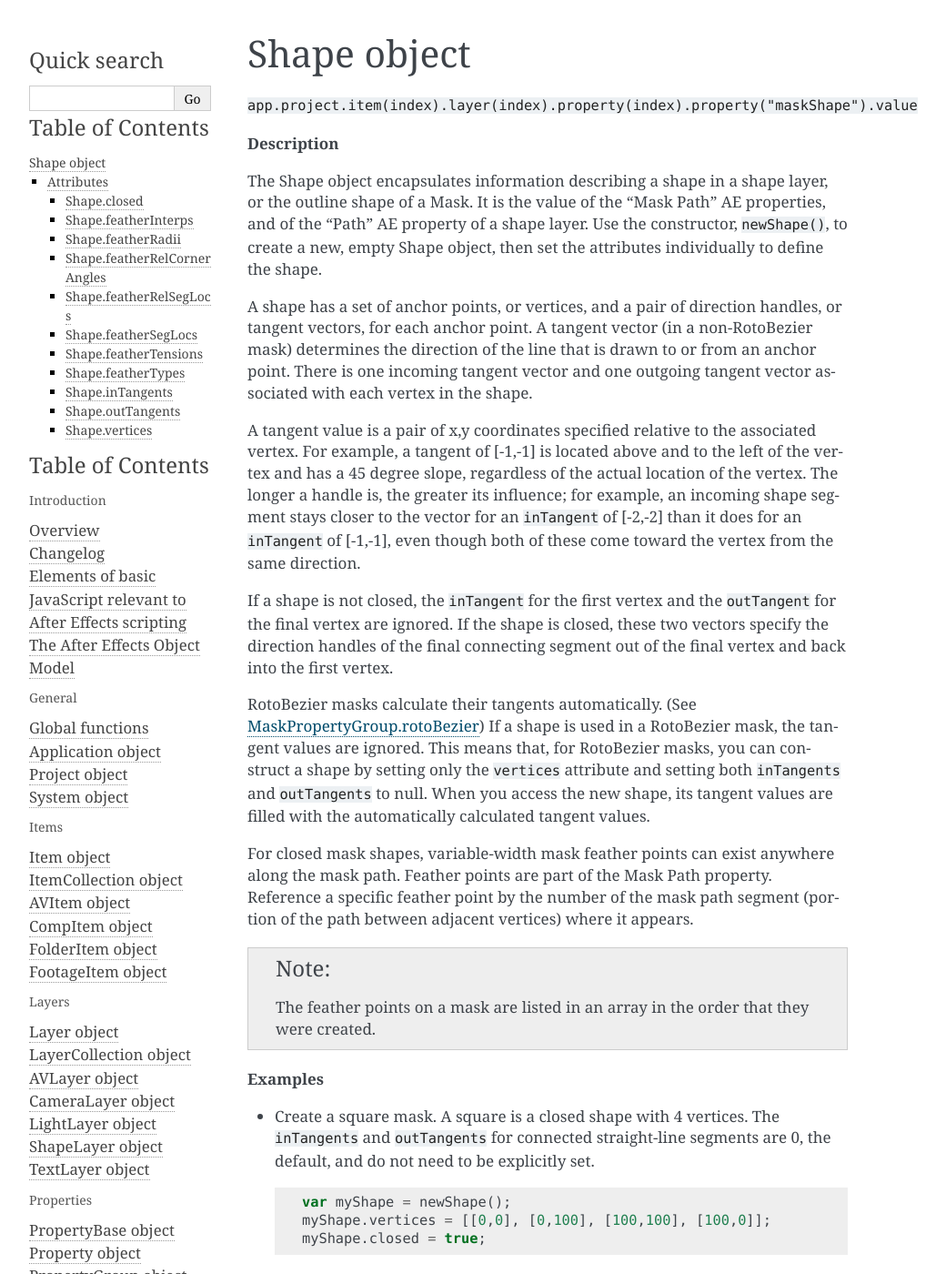
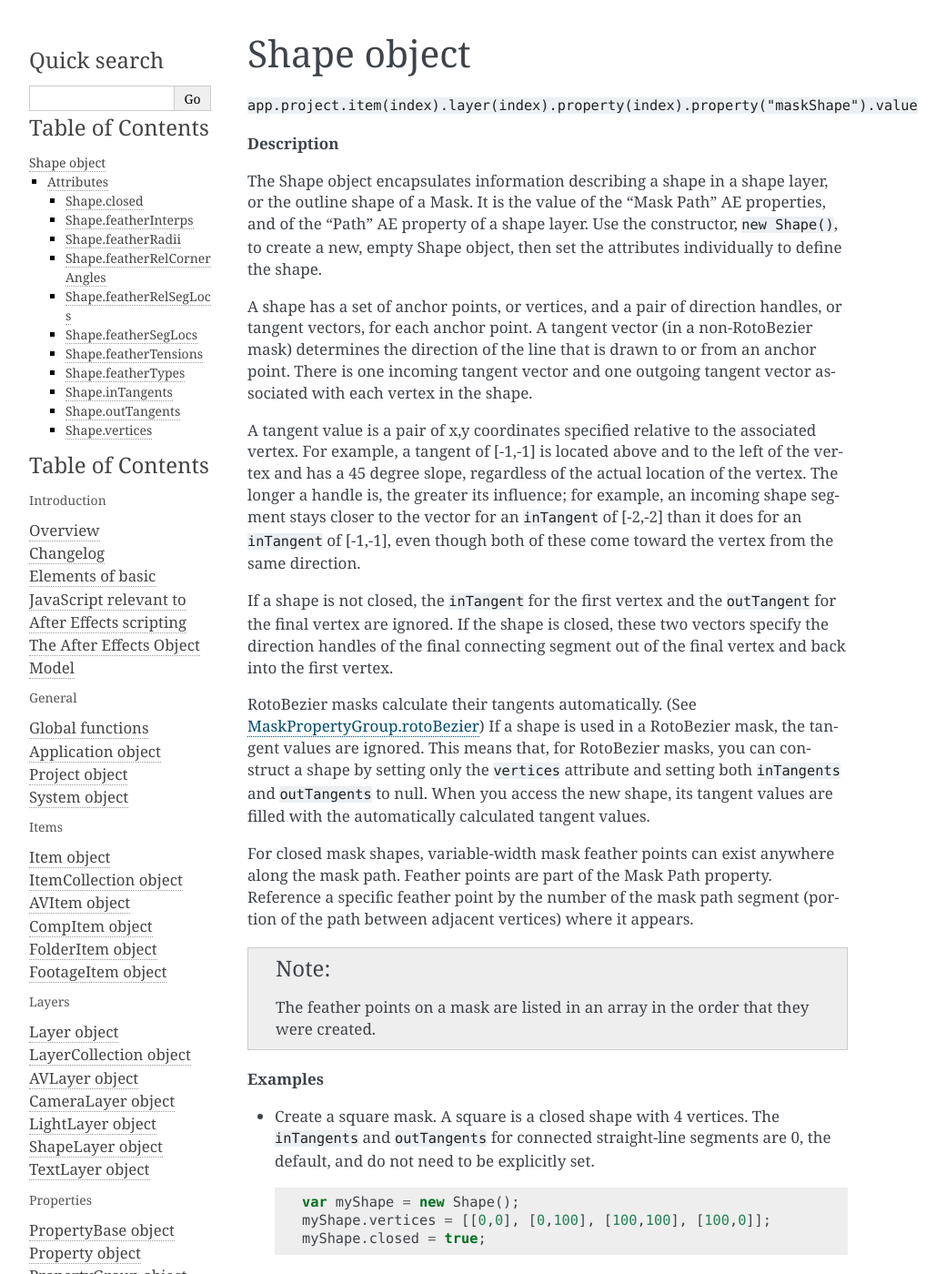
Before and after one commit to docsforadobe/after-effects-scripting-guide, a Sphinx documentation site: the page built from docs/shape.rst, in a window 1280 px wide and 1400 px high. Shown: the whole window at 91% size, without its empty margins (148-1188 px from the left). Built offline with Sphinx 7.4.7, drawn with Linux system fonts in a browser that asks for light colours.

Commit message:
Changes 'newShape()' to 'new Shape()'

```diff
--- a/docs/layercollection.rst
+++ b/docs/layercollection.rst
@@ -206,7 +206,7 @@
 ===============  =============================================================
 ``color``        The color of the solid, an array of three floating-point
                  values,
-                 ``[R, G, B]``, intherange ``[0.0..1.0]``.
+                 ``[R, G, B]``, in the range ``[0.0..1.0]``.
 ``name``         A string containing the name of the solid.
 ``width``        The width of the solid in pixels, an integer in the range
                  ``[4..30000]``.
--- a/docs/property.rst
+++ b/docs/property.rst
@@ -402,7 +402,7 @@
 
 In contrast, a shape property (such as a layer's mask shape) is stored as a Shape object. When setting a value for a shape, pass a Shape object, as follows::
 
-    var myShape = newShape();
+    var myShape = new Shape();
     myShape.vertices = [[0,0], [0,100], [100,100], [100,0]];
     var myMask = mylayer.property("ADBE Mask Parade").property(1);
     myMask.property("ADBE Mask Shape").setValue(myShape);
--- a/docs/shape.rst
+++ b/docs/shape.rst
@@ -8,7 +8,7 @@
 
 **Description**
 
-The Shape object encapsulates information describing a shape in a shape layer, or the outline shape of a Mask. It is the value of the "Mask Path" AE properties, and of the "Path" AE property of a shape layer. Use the constructor, ``newShape()``, to create a new, empty Shape object, then set the attributes individually to define the shape.
+The Shape object encapsulates information describing a shape in a shape layer, or the outline shape of a Mask. It is the value of the "Mask Path" AE properties, and of the "Path" AE property of a shape layer. Use the constructor, ``new Shape()``, to create a new, empty Shape object, then set the attributes individually to define the shape.
 
 A shape has a set of anchor points, or vertices, and a pair of direction handles, or tangent vectors, for each anchor point. A tangent vector (in a non-RotoBezier mask) determines the direction of the line that is drawn to or from an anchor point. There is one incoming tangent vector and one outgoing tangent vector associated with each vertex in the shape.
 
@@ -27,13 +27,13 @@
 
 -  Create a square mask. A square is a closed shape with 4 vertices. The ``inTangents`` and ``outTangents`` for connected straight-line segments are 0, the default, and do not need to be explicitly set. ::
 
-    var myShape = newShape();
+    var myShape = new Shape();
     myShape.vertices = [[0,0], [0,100], [100,100], [100,0]];
     myShape.closed = true;
 
 -  Create a "U" shaped mask. A "U" is an open shape with the same 4 vertices used in the square::
 
-    var myShape = newShape();
+    var myShape = new Shape();
     myShape.vertices = [[0,0], [0,100], [100,100], [100,0]];
     myShape.closed = false;
 
```
